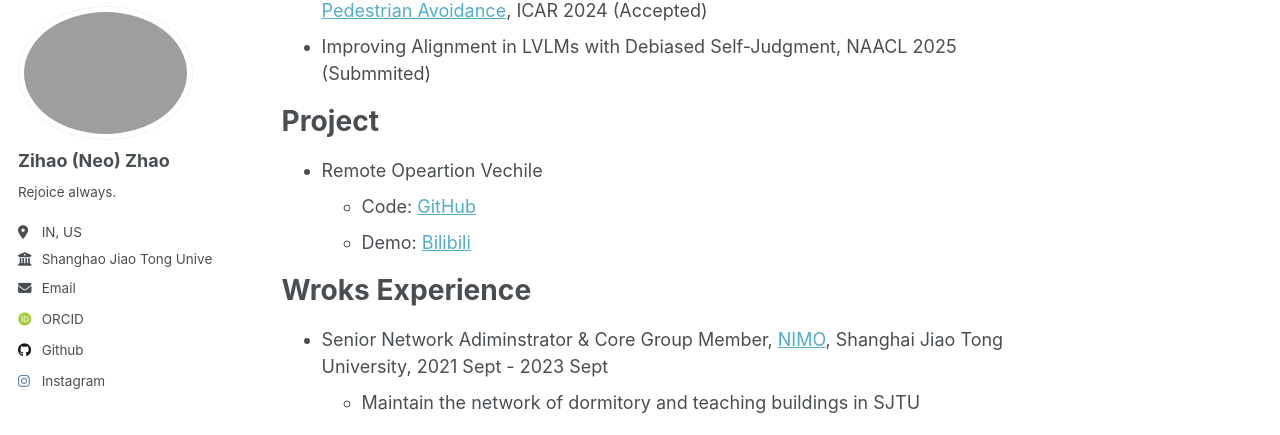
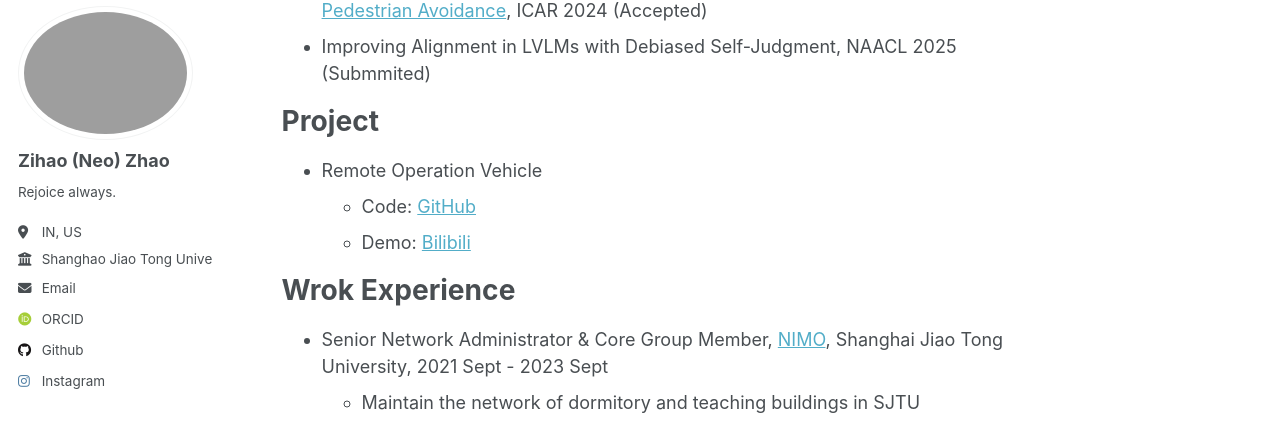
Before and after one commit to neo1zh/neo1zh.github.io, a Jekyll site: the page built from _pages/about.md, in a window 1280 px wide and 900 px high, scrolled down 685 px. Shown: the part 100-535 px from the top of the window. Built offline with Jekyll 4.4.1, drawn with Linux system fonts in a browser that asks for light colours; some web fonts are replaced.

Commit message:
Update about page content and fix typos

```diff
--- a/_pages/about.md
+++ b/_pages/about.md
@@ -9,7 +9,7 @@ redirect_from:
 
 I'm Zihao Zhao (赵梓豪), a fourth-year undergraduate student majoring in Automation([Zhiyuan Honor Program](https://en.zhiyuan.sjtu.edu.cn/en)) at [Shanghai Jiao Tong University](https://en.sjtu.edu.cn). I am now working remotely with Prof. [Huaxiu Yao](https://www.huaxiuyao.io) at UNC. Previously I was fortunately working with Prof. [Danny Chen](https://www3.nd.edu/~dchen/) at University of Notre Dame and Prof. [Jianping He](https://iwin-fins.com) at SJTU [IWIN-FINS lab](https://iwin-fins.com).
 
-You can find my CV here: [CV](https://github.com/neo1zh/neo1zh.github.io/blob/master/assets/ZhaoCV%20OCT.pdf).
+You can find my CV here: [CV](https://raw.githubusercontent.com/neo1zh/neo1zh.github.io/master/assets/ZhaoCV%20OCT.pdf).
 
 Research Interest
 =====
@@ -31,11 +31,11 @@ Pubications
 
 Project
 =====
-- Remote Opeartion Vechile
-  - Code: [GitHub](htts://github.com/neo1zh/FINS-ROV)
+- Remote Operation Vehicle
+  - Code: [GitHub](https://github.com/neo1zh/FINS-ROV)
   - Demo: [Bilibili](https://www.bilibili.com/video/BV1oC41177Rn/?spm_id_from=333.999.0.0)
 
-Wroks Experience
+Wrok Experience
 =====
-- Senior Network Adiminstrator & Core Group Member, [NIMO](nimo.sjtu.edu.cn), Shanghai Jiao Tong University, 2021 Sept - 2023 Sept
+- Senior Network Administrator & Core Group Member, [NIMO](nimo.sjtu.edu.cn), Shanghai Jiao Tong University, 2021 Sept - 2023 Sept
   - Maintain the network of dormitory and teaching buildings in SJTU
```
